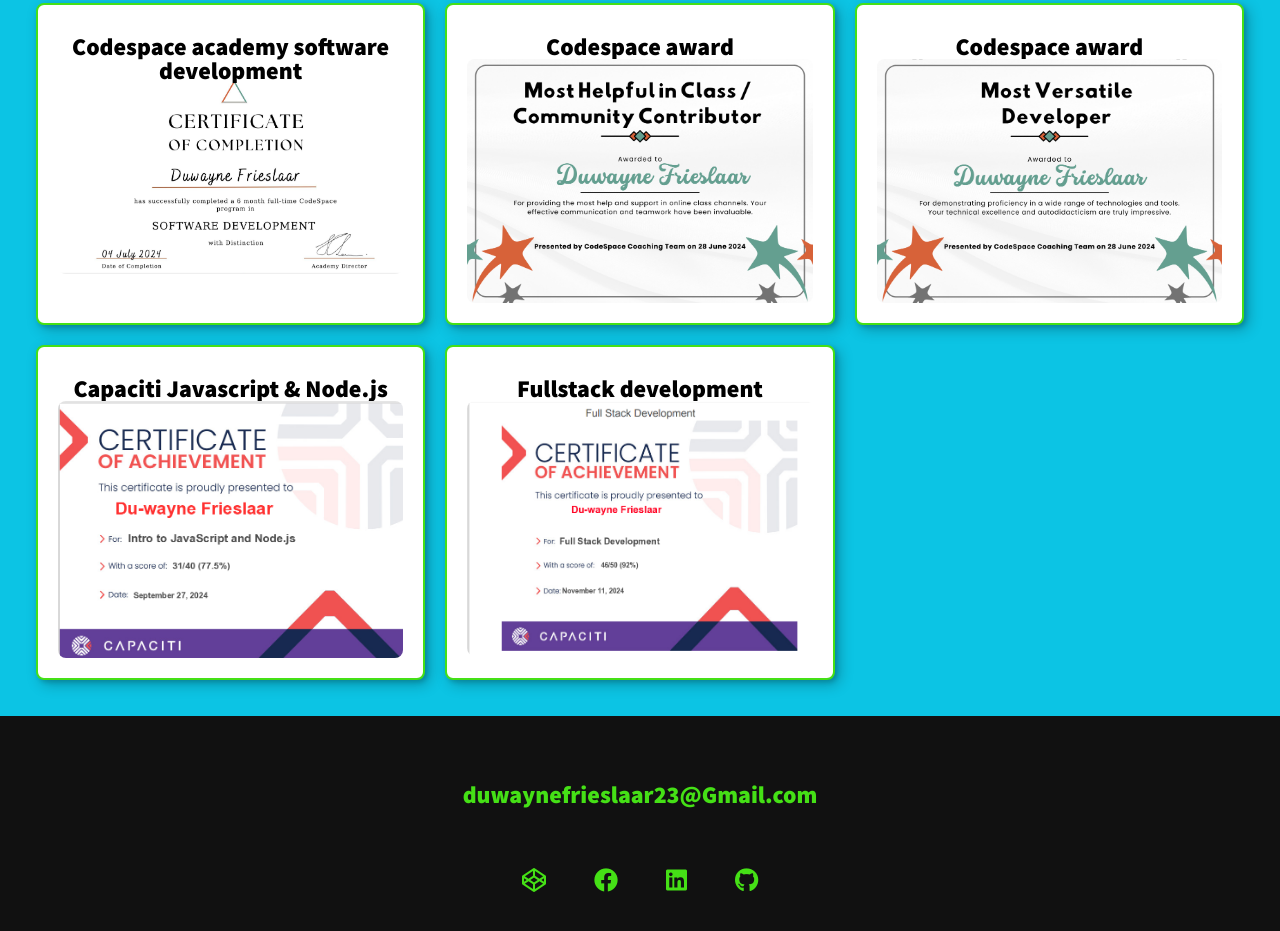
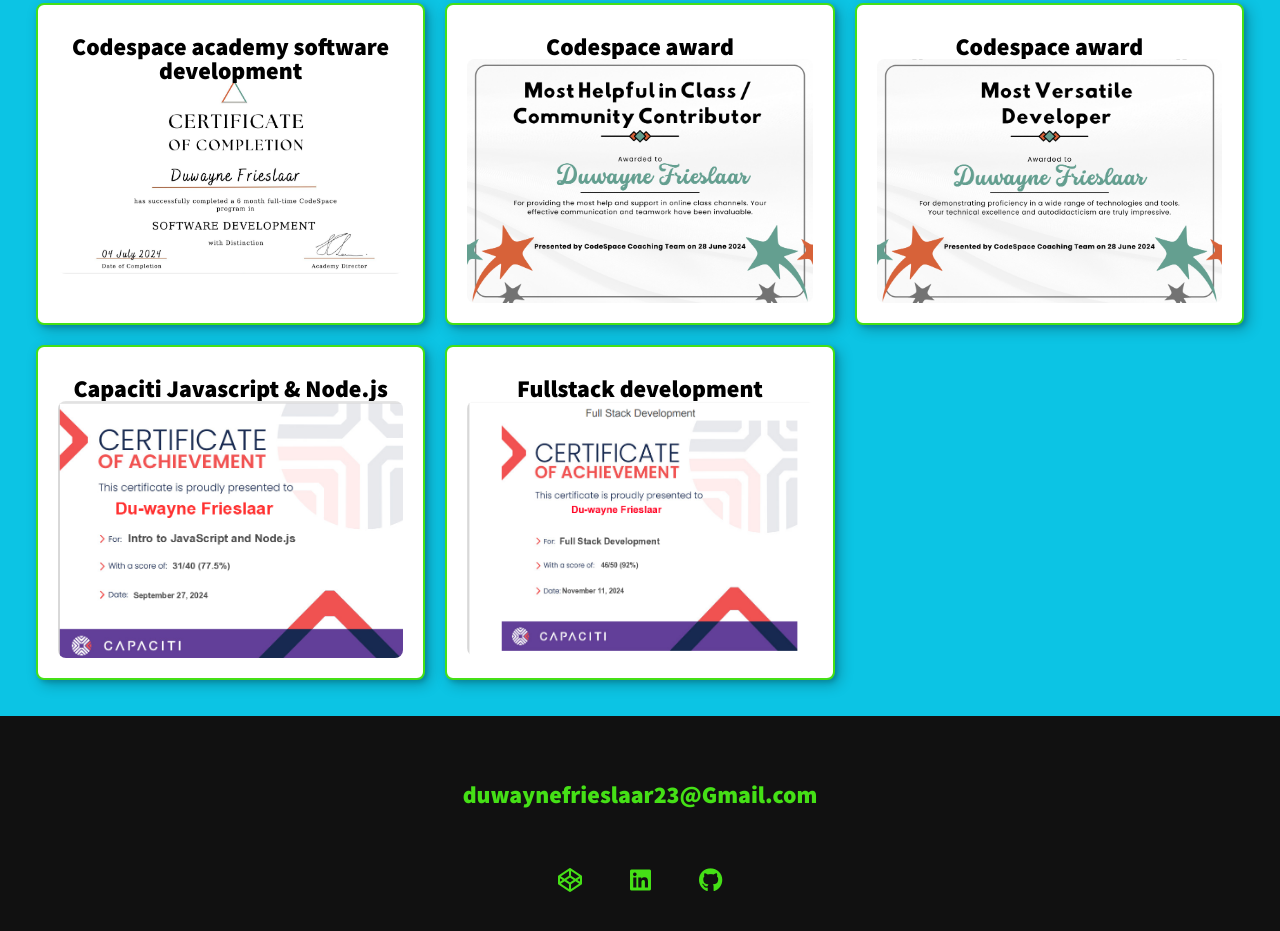
Before and after one commit to DFreezy/DUWFRI353_WFC2401_GroupA_DuwayneFrieslaar_CDV05, a website built with Vite: page index.html in a window 1280 px wide. Shown: the part 3230-4161 px from the top of the page. Built offline with nearby package versions, Linux system fonts and the light colour scheme; files whose address does not match are found by name.

Commit message:
removed facebook icon

```diff
--- a/index.html
+++ b/index.html
@@ -180,11 +180,6 @@
                     </a>
                 </li>
                 <li class="social-list__item">
-                    <a class="social-list__link" href="https://www.facebook.com/duwayne.frieslaar.3">
-                        <i class="fab fa-facebook"></i>
-                    </a>
-                </li>
-                <li class="social-list__item">
                     <a class="social-list__link" href="https://www.linkedin.com/in/duwayne-frieslaar-846396274/">
                         <i class="fab fa-linkedin"></i>
                     </a>
```
